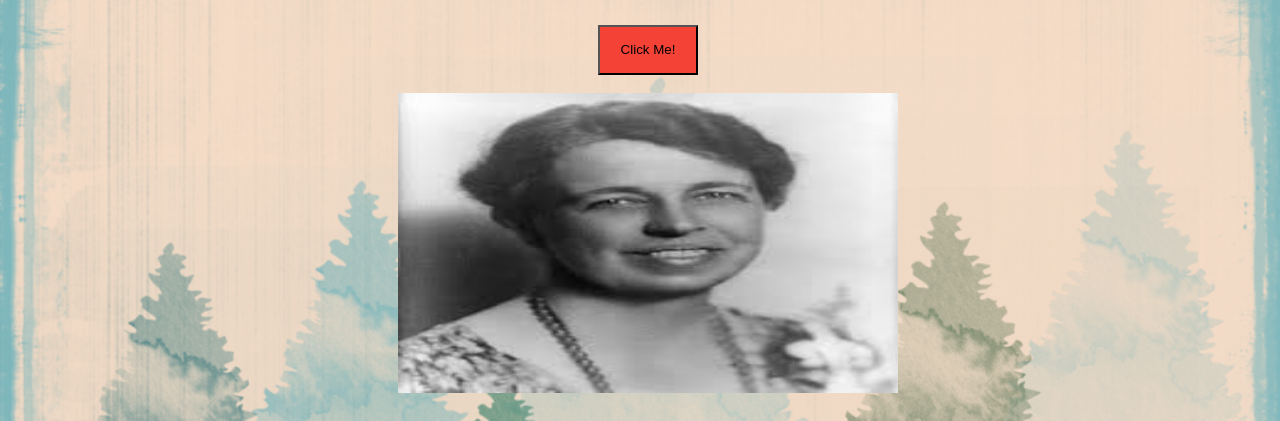
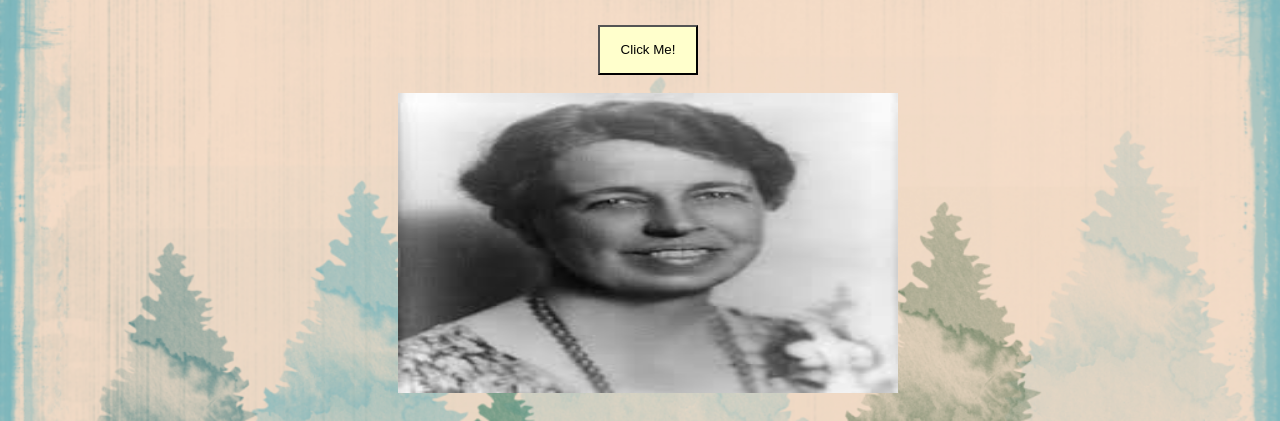
Before and after one commit to camobrien/QuoteGenerator, a plain HTML site: page index.html in a window 1280 px wide. Shown: the part 73-494 px from the top of the page. Drawn offline with Linux system fonts and the light colour scheme.

Commit message:
Update style.css
updated button font and color to match rest of page.

```diff
--- a/style.css
+++ b/style.css
@@ -13,7 +13,8 @@ body {
 button {
   height: 50px;
   width: 100px;
-  background-color: #f44336;
+  background-color: #ffffcc;
+  font-family: fantasy;
 
 }
 
```
